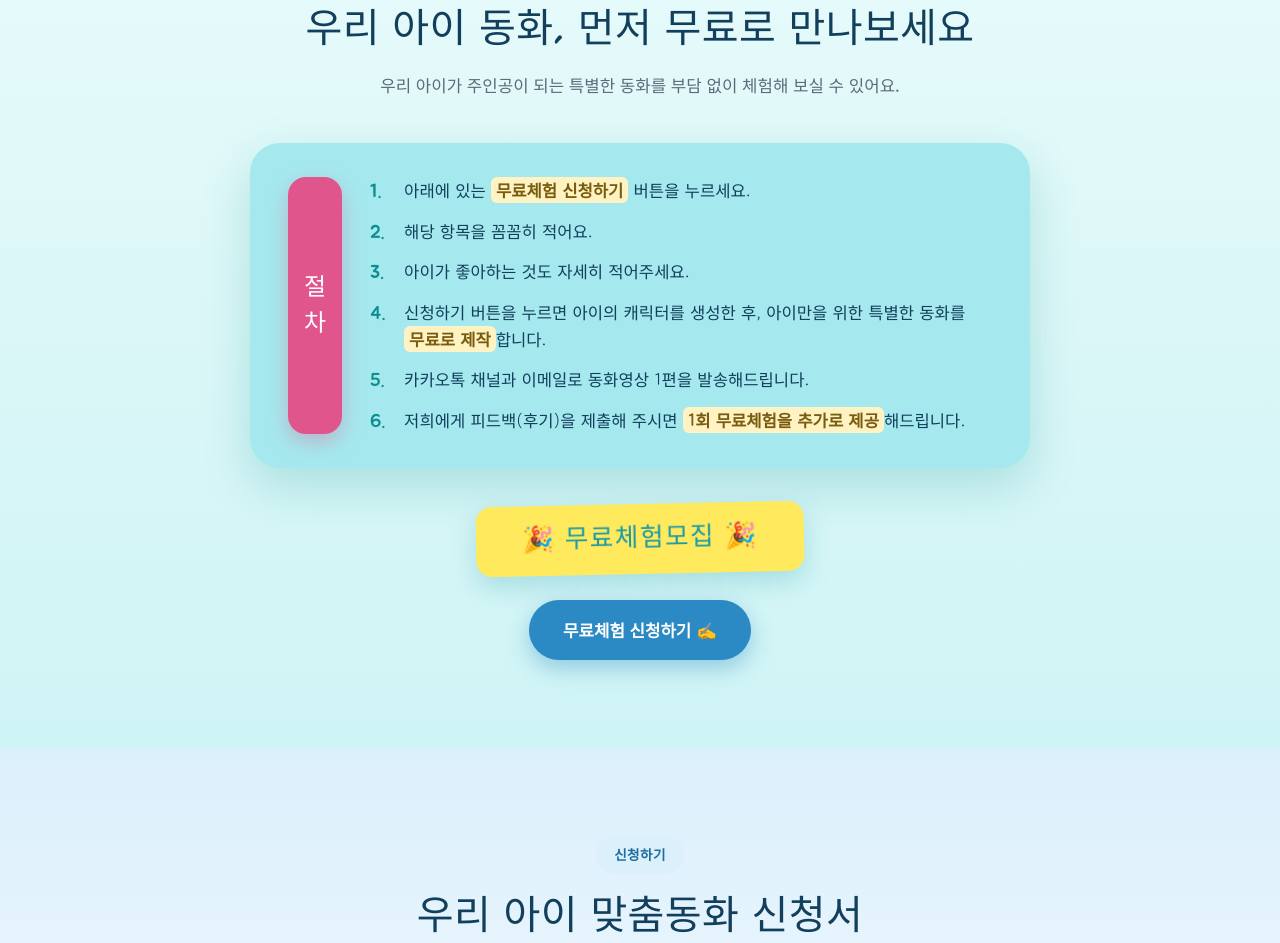
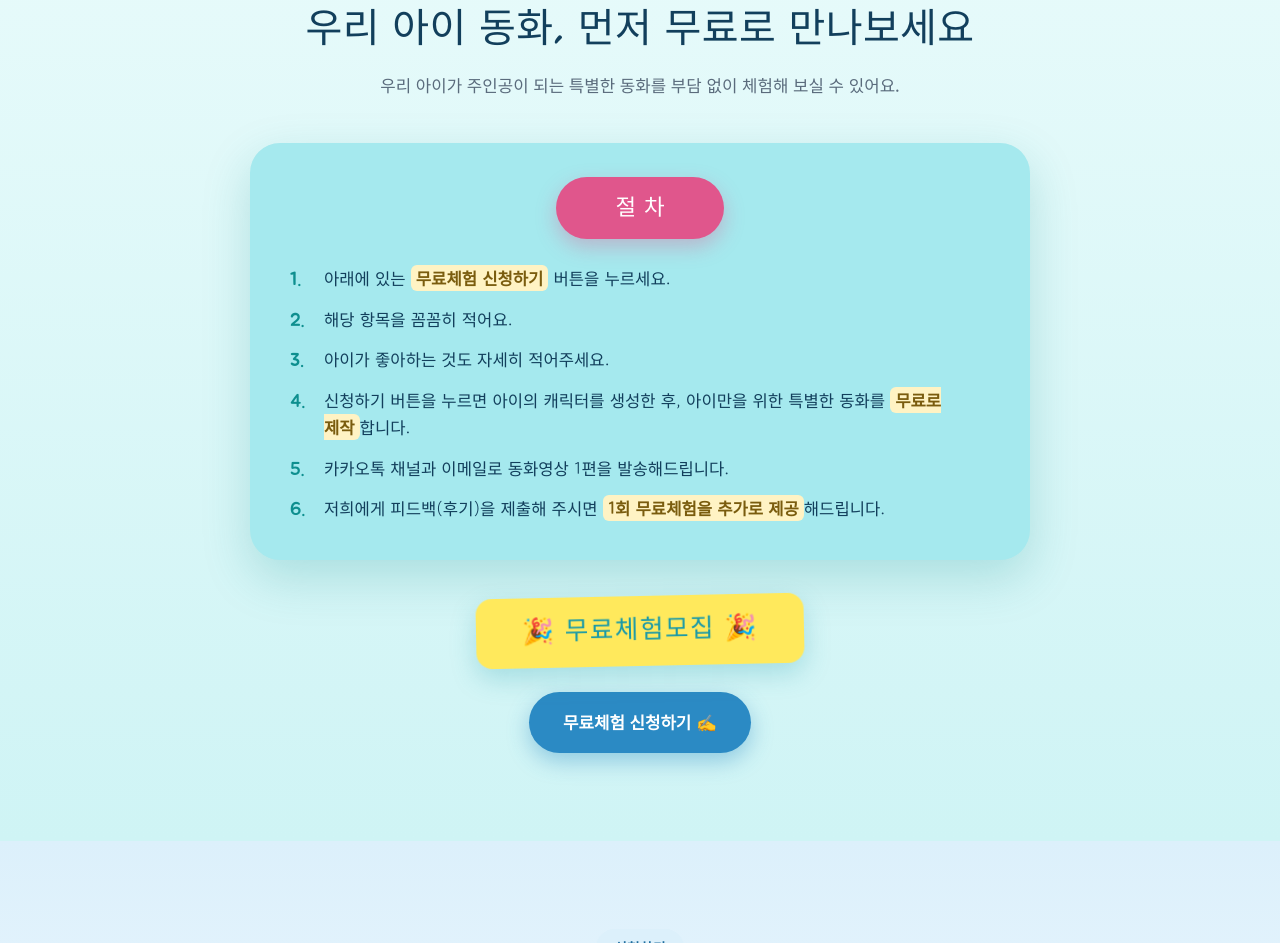
Before and after one commit to brizymedia/donghwa, a plain HTML site: page index.html in a window 1280 px wide. Shown: the part 7492-8435 px from the top of the page. Drawn offline with Linux system fonts and the light colour scheme.

Commit message:
Trial section: horizontal top pill label for mobile readability

```diff
--- a/index.html
+++ b/index.html
@@ -184,8 +184,8 @@ textarea{resize:vertical;min-height:88px}
 /* free trial */
 .trial{background:linear-gradient(180deg,#e9fbfb,#cff4f5)}
 .trial .tag{background:#fff;color:#0e8f8f}
-.trial-card{display:flex;gap:26px;max-width:780px;margin:44px auto 0;background:#a5e9ee;border-radius:30px;padding:34px 38px;box-shadow:0 18px 48px rgba(14,143,143,.22);text-align:left;align-items:stretch}
-.trial-label{background:#e0568c;color:#fff;border-radius:18px;padding:20px 16px;font-family:'Jua',sans-serif;font-size:1.5rem;display:flex;flex-direction:column;align-items:center;justify-content:center;line-height:1.5;flex-shrink:0;box-shadow:0 8px 20px rgba(224,86,140,.35)}
+.trial-card{display:block;max-width:780px;margin:44px auto 0;background:#a5e9ee;border-radius:30px;padding:34px 38px 38px;box-shadow:0 18px 48px rgba(14,143,143,.22);text-align:left}
+.trial-label{display:block;width:max-content;margin:0 auto 26px;background:#e0568c;color:#fff;border-radius:999px;padding:12px 52px;font-family:'Jua',sans-serif;font-size:1.4rem;letter-spacing:.35em;text-indent:.35em;box-shadow:0 8px 20px rgba(224,86,140,.35)}
 .trial-steps{list-style:none;counter-reset:ts;flex:1;margin:0}
 .trial-steps li{counter-increment:ts;position:relative;padding-left:36px;margin-bottom:13px;font-family:'Gowun Dodum',sans-serif;color:#123f5c;font-size:1.04rem;line-height:1.65}
 .trial-steps li:last-child{margin-bottom:0}
@@ -445,7 +445,7 @@ footer a{color:var(--blue-200)}
     <h2 class="sec-title">우리 아이 동화, 먼저 무료로 만나보세요</h2>
     <p class="sec-sub">우리 아이가 주인공이 되는 특별한 동화를 부담 없이 체험해 보실 수 있어요.</p>
     <div class="trial-card">
-      <div class="trial-label"><span>절</span><span>차</span></div>
+      <div class="trial-label">절차</div>
       <ol class="trial-steps">
         <li>아래에 있는 <mark>무료체험 신청하기</mark> 버튼을 누르세요.</li>
         <li>해당 항목을 꼼꼼히 적어요.</li>
```
